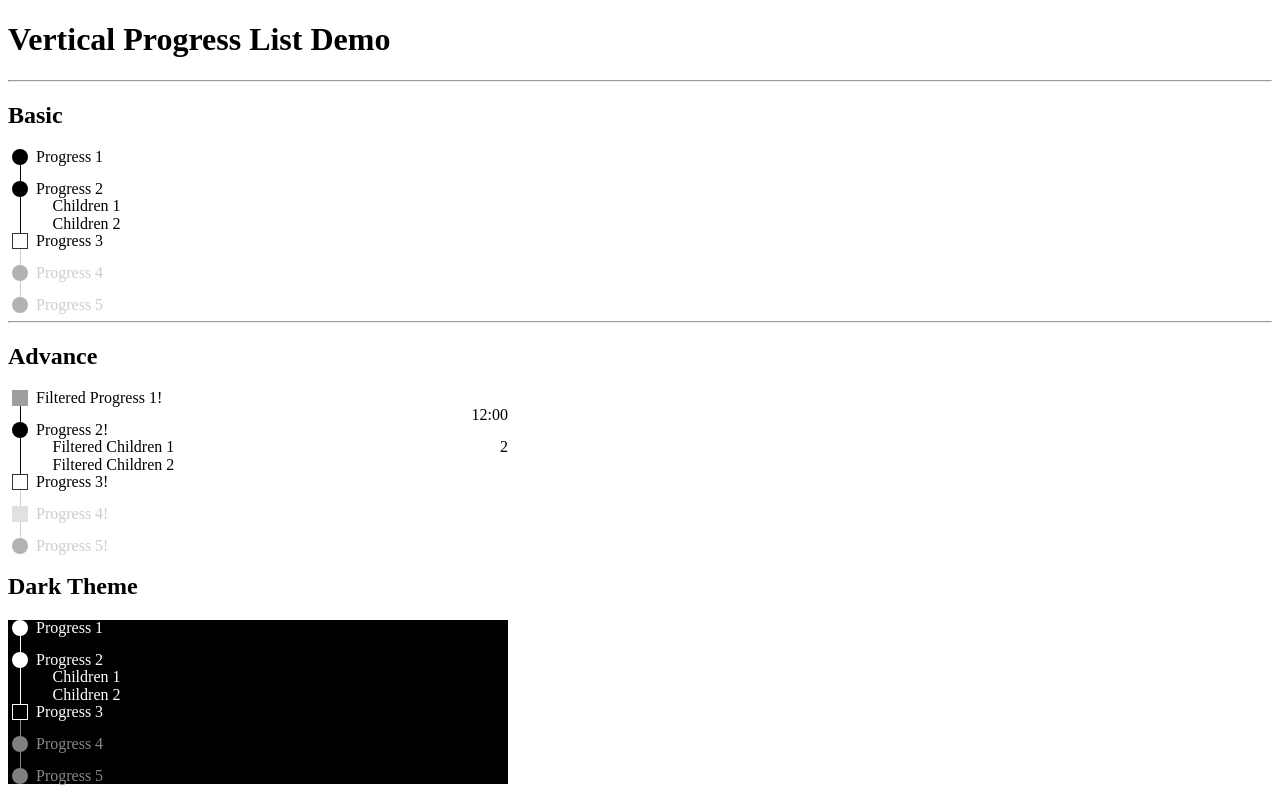
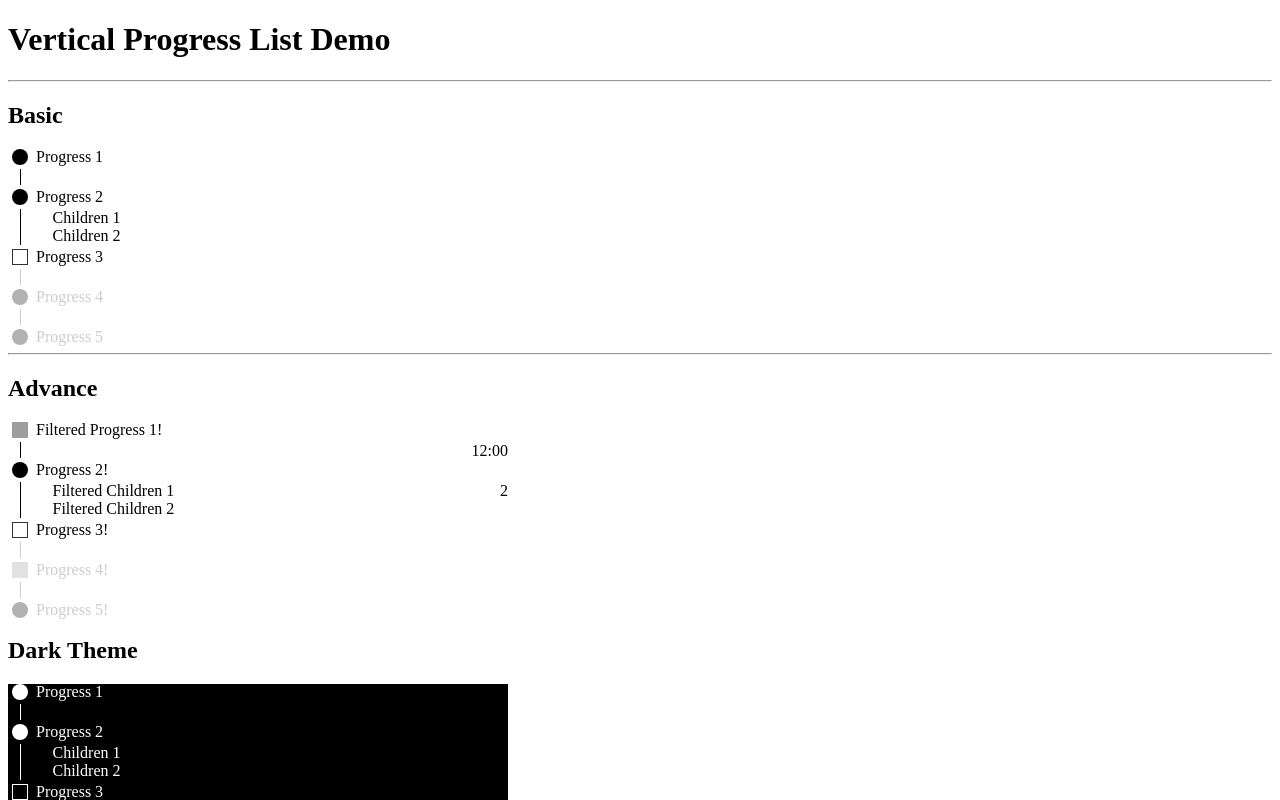
Before and after one commit to LaiJunBin/react-vertical-steps-list, a React (Create React App) app: page / in a window 1280 px wide. Shown: the top 800 px of the page. Built offline with nearby package versions, Linux system fonts and the light colour scheme; grey boxes are pictures that could not be loaded.

Commit message:
Add lineGap property.

```diff
--- a/src/components/VerticalStepsList/index.js
+++ b/src/components/VerticalStepsList/index.js
@@ -70,7 +70,8 @@ function VerticalStepsList ({ items: initItems, ...props }) {
     'defaultCheckboxColor',
     'metaStyle',
     'textStyle',
-    'childStyle'
+    'childStyle',
+    'lineGap'
   ]
   for (const key in props) {
     if ((props[key] instanceof Function || isValidElement(props[key])) === false && !ignoreProps.includes(key)) {
@@ -94,7 +95,9 @@ function VerticalStepsList ({ items: initItems, ...props }) {
                         <div className={classNames('node', {
                           coming: item.status === VSL_STATUS.COMING
                         }, props.itemClass)} style={props.itemStyle} >
-                            <label>
+                            <label style={{
+                              margin: `${(props.lineGap === undefined ? 1 : props.lineGap) * 0.25}em 0`
+                            }}>
                               { item.status === VSL_STATUS.PENDING
                                 ? (
                                   <>
```
